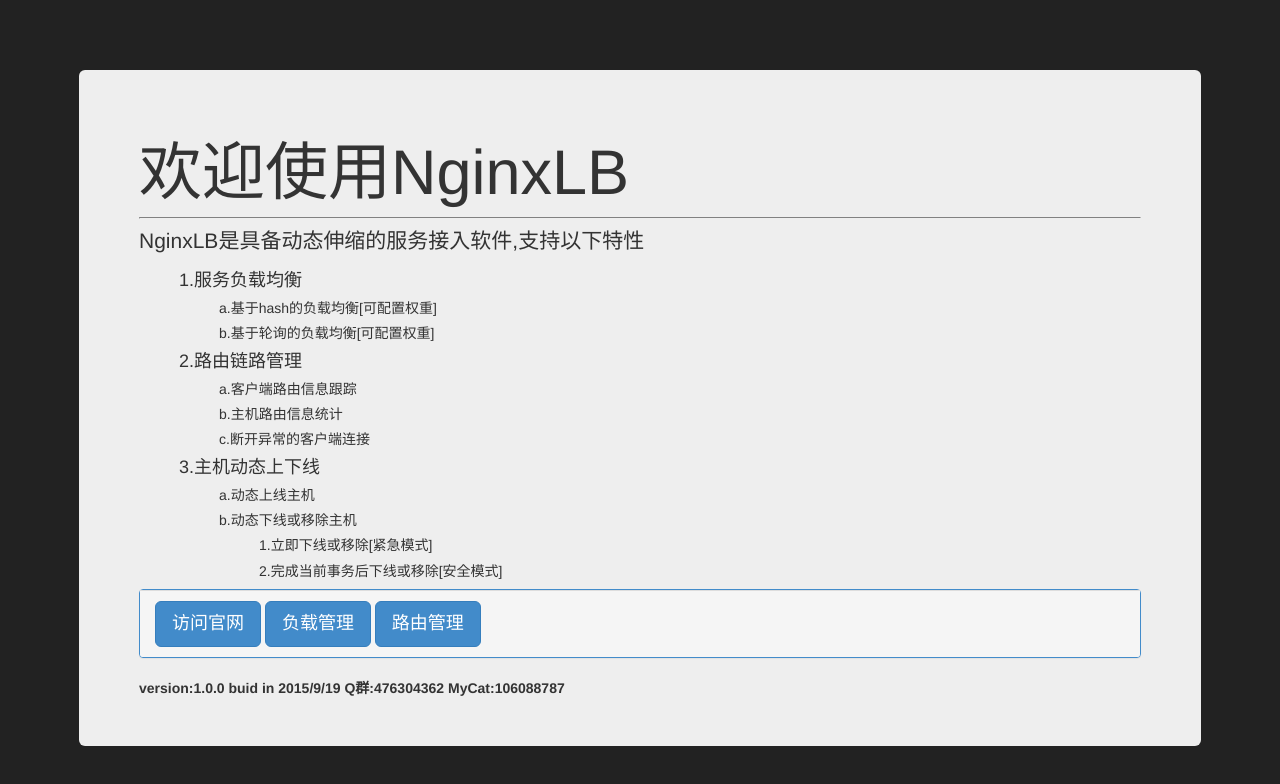
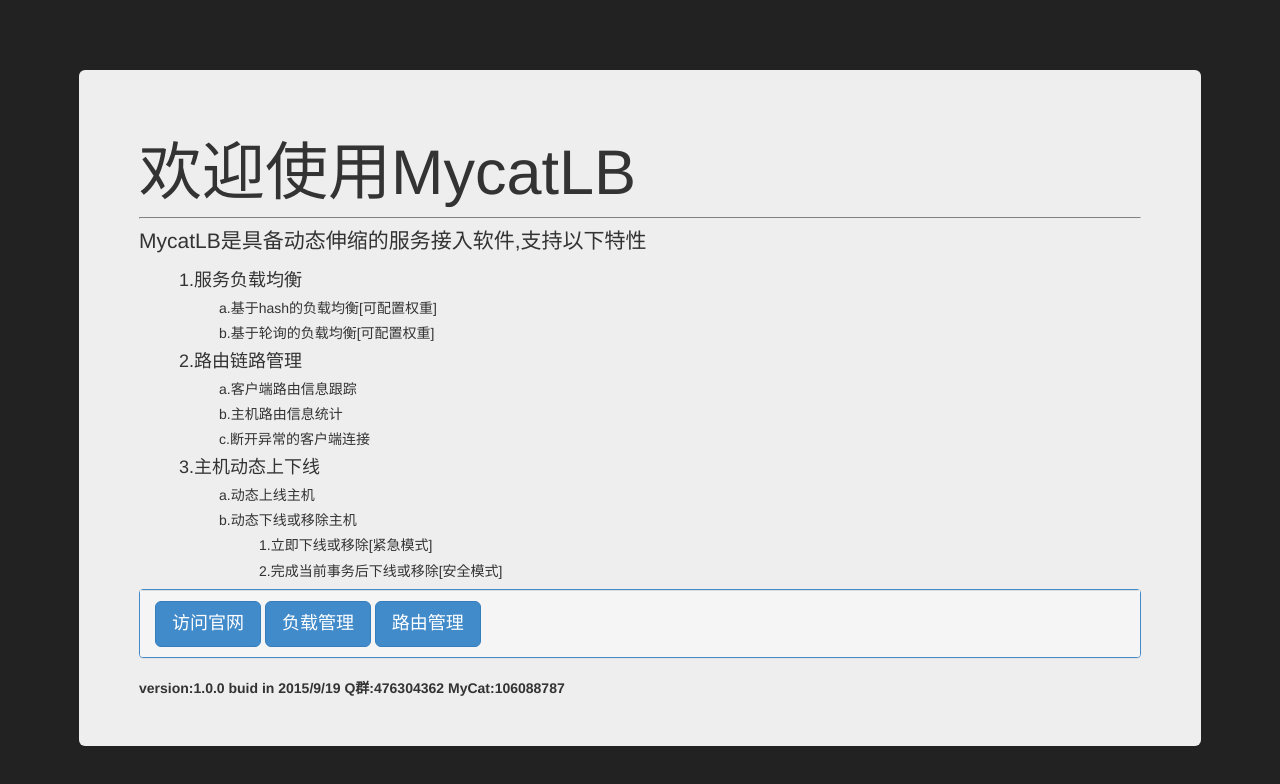
Before and after one commit to Tifancy/MycatLB, a plain HTML site: page web/index.html in a window 1280 px wide. Drawn offline with Linux system fonts and the light colour scheme.

Commit message:
修改html里的标题为MycatLB

```diff
--- a/web/index.html
+++ b/web/index.html
@@ -3,7 +3,7 @@
 <head>
 <meta charset="utf-8">
 <meta name="viewport" content="width=device-width, initial-scale=1">
-<title>Ngx-LB</title>
+<title>MycatLB</title>
 <!--
 [if lt IE 9]>
       <script src="http://cdn.bootcss.com/html5shiv/3.7.2/html5shiv.min.js"></script>
@@ -16,9 +16,9 @@
 <body style="background-color: #222;">
 	<div class="container" id="main_div" style="margin-top:0px;display:none;">
 	     <div class="jumbotron">
-            <h1>欢迎使用NginxLB</h1>
+            <h1>欢迎使用MycatLB</h1>
       		<hr>
-      		<p>NginxLB是具备动态伸缩的服务接入软件,支持以下特性</p>
+      		<p>MycatLB是具备动态伸缩的服务接入软件,支持以下特性</p>
         	<ul>
 				<li><h4>1.服务负载均衡</h4>
 					<ul>
```
Also changed, not shown: web/50x.html (+1 -1 lines), web/view/head.html (+1 -1 lines).
